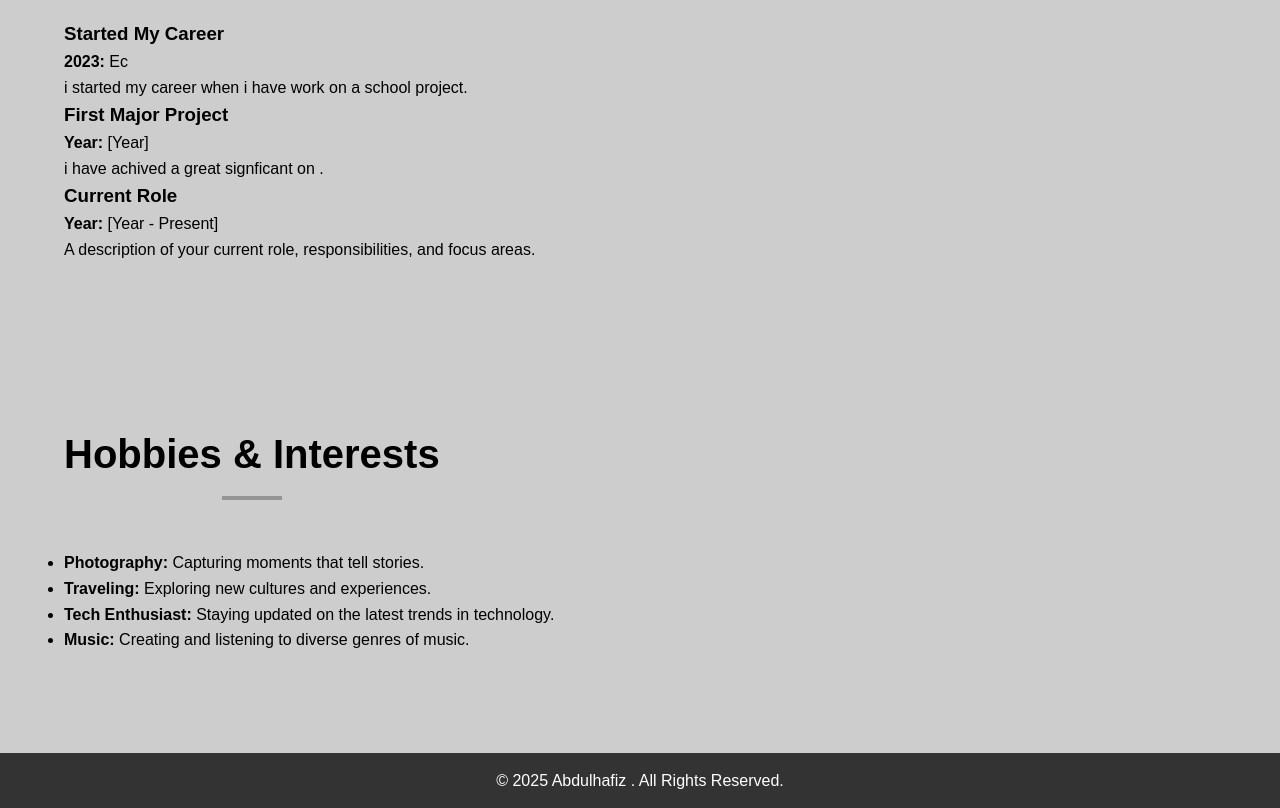
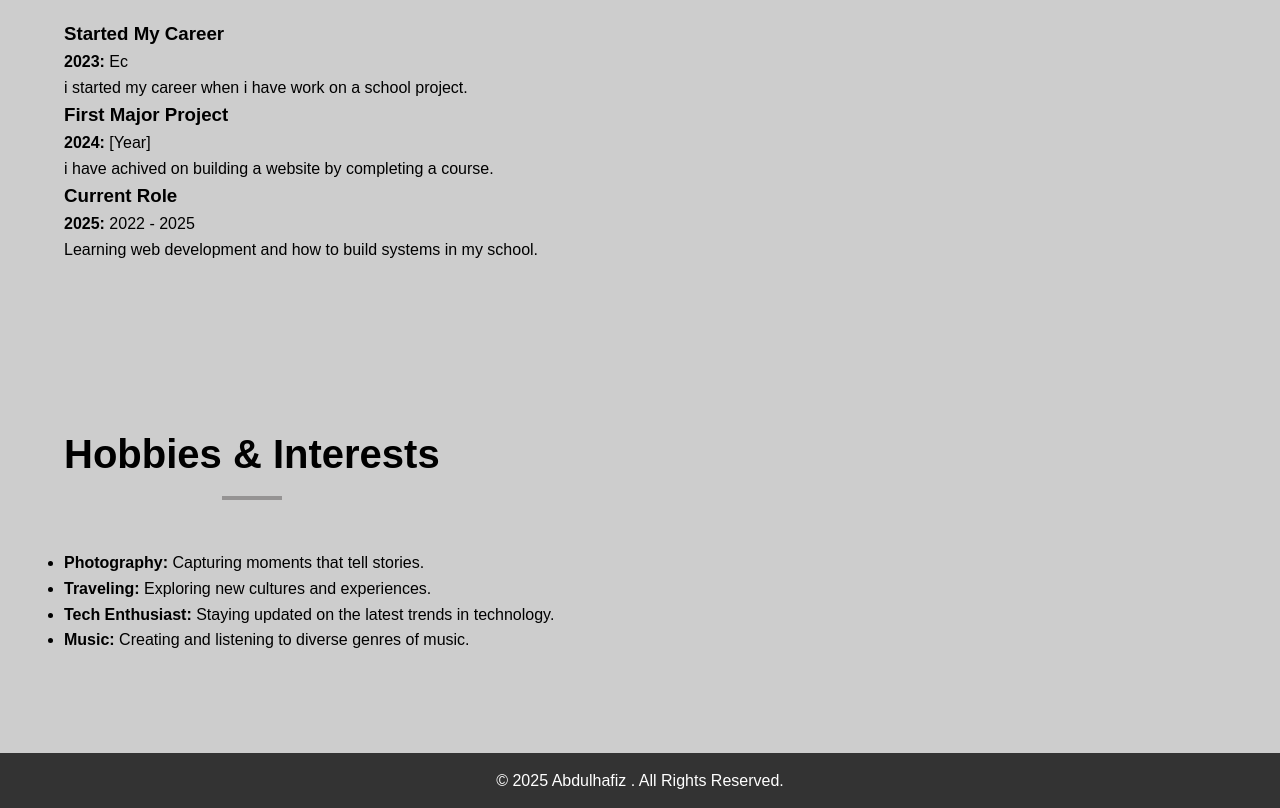
Before and after one commit to Abdulhafizjemal/Portfolio-Website, a plain HTML site: page css/pages/about.html in a window 1280 px wide. Shown: the part 1060-1868 px from the top of the page. Drawn offline with Linux system fonts and the light colour scheme.

Commit message:
Update about.html

```diff
--- a/css/pages/about.html
+++ b/css/pages/about.html
@@ -49,13 +49,13 @@
                 </div>
                 <div class="timeline-item">
                     <h3>First Major Project</h3>
-                    <p><strong>Year:</strong> [Year]</p>
-                    <p>i have achived a great signficant on .</p>
+                    <p><strong>2024:</strong> [Year]</p>
+                    <p>i have achived on building a website by completing a course.</p>
                 </div>
                 <div class="timeline-item">
                     <h3>Current Role</h3>
-                    <p><strong>Year:</strong> [Year - Present]</p>
-                    <p>A description of your current role, responsibilities, and focus areas.</p>
+                    <p><strong>2025:</strong> 2022 - 2025 </p>
+                    <p>Learning web development and how to build systems in my school.</p>
                 </div>
             </div>
         </div>
```
